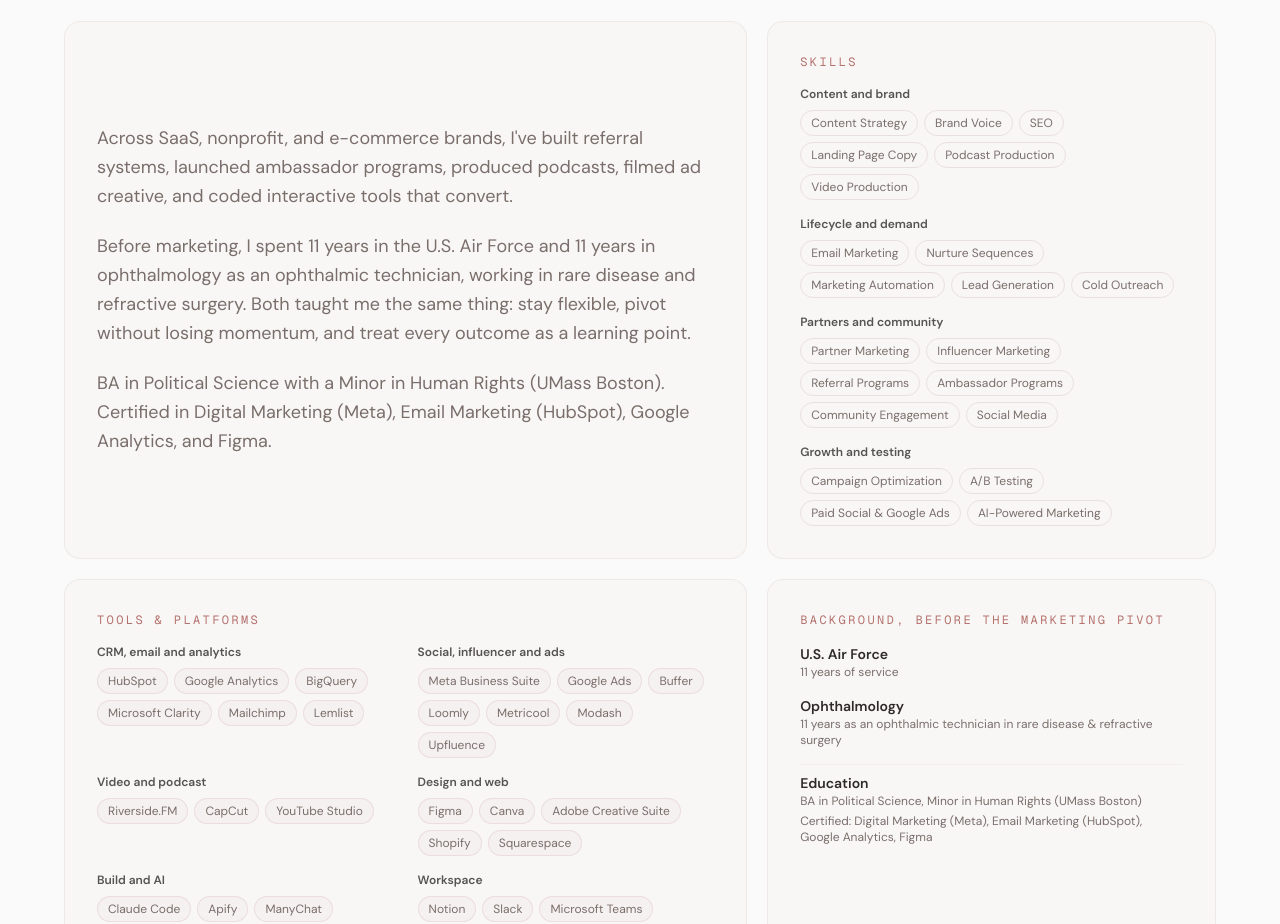
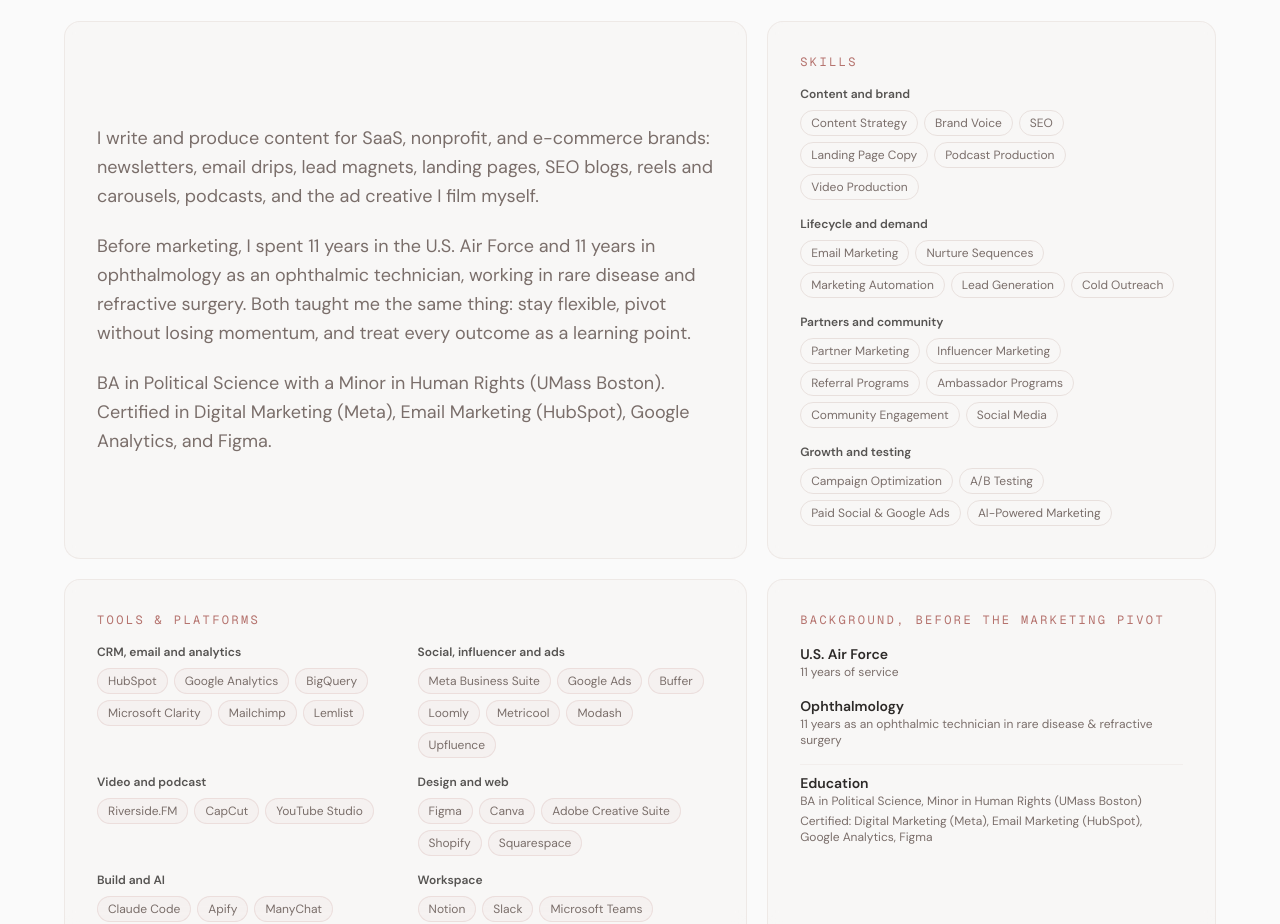
Before and after one commit to feliciadmorales90-a11y/Portfolio, a Next.js app: page / in a window 1280 px wide. Shown: the part 921-1845 px from the top of the page. Built offline with nearby package versions, Linux system fonts and the light colour scheme; no server answers.

Commit message:
About: lead with content marketing
Co-Authored-By: Claude Opus 5.5 <noreply@anthropic.com>
Claude-Session: https://claude.ai/code/session_013a8gqU4kHxdbtJCNuJdRLi

```diff
--- a/src/data/site.ts
+++ b/src/data/site.ts
@@ -14,7 +14,7 @@ export const heroIntro =
   "I start with the audience: who they are, where they live, and what they actually need. Then I build the content, email, and partner programs that serve them and grow your pipeline. Good marketing should feel like generosity, not a transaction.";
 
 export const aboutParagraphs = [
-  "Across SaaS, nonprofit, and e-commerce brands, I've built referral systems, launched ambassador programs, produced podcasts, filmed ad creative, and coded interactive tools that convert.",
+  "I write and produce content for SaaS, nonprofit, and e-commerce brands: newsletters, email drips, lead magnets, landing pages, SEO blogs, reels and carousels, podcasts, and the ad creative I film myself.",
   "Before marketing, I spent 11 years in the U.S. Air Force and 11 years in ophthalmology as an ophthalmic technician, working in rare disease and refractive surgery. Both taught me the same thing: stay flexible, pivot without losing momentum, and treat every outcome as a learning point.",
   "BA in Political Science with a Minor in Human Rights (UMass Boston). Certified in Digital Marketing (Meta), Email Marketing (HubSpot), Google Analytics, and Figma.",
 ];
```
